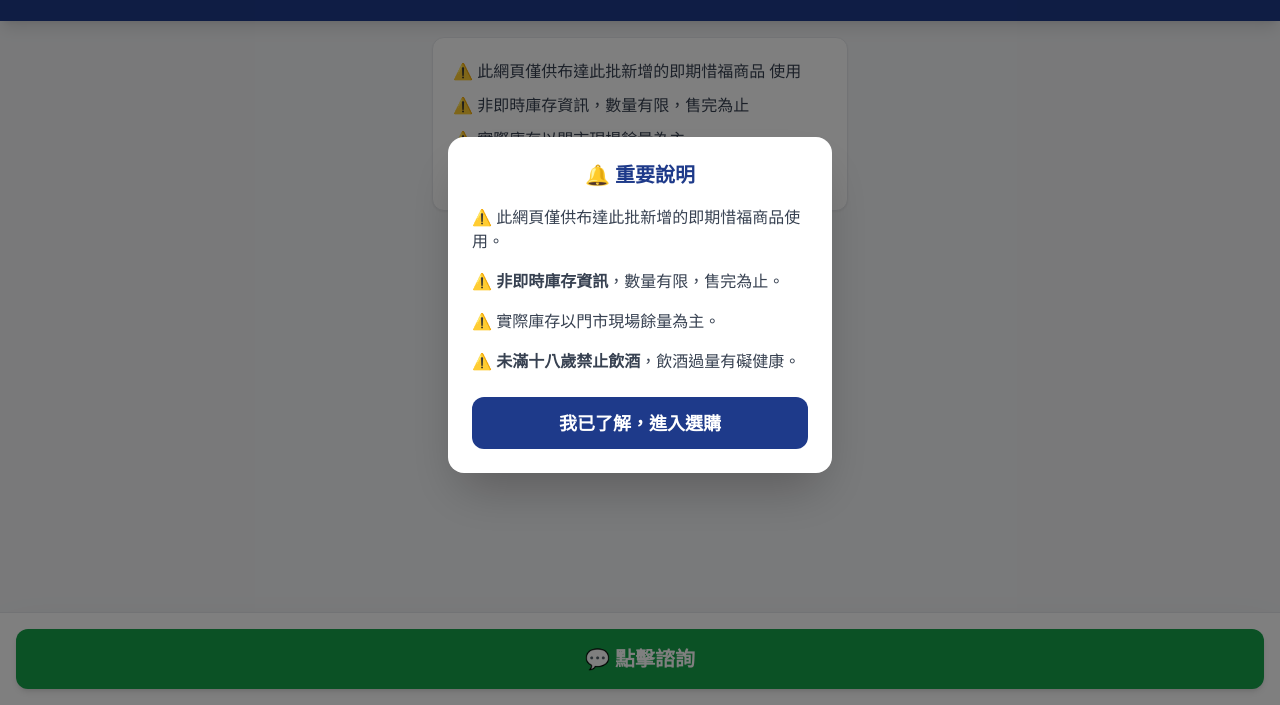
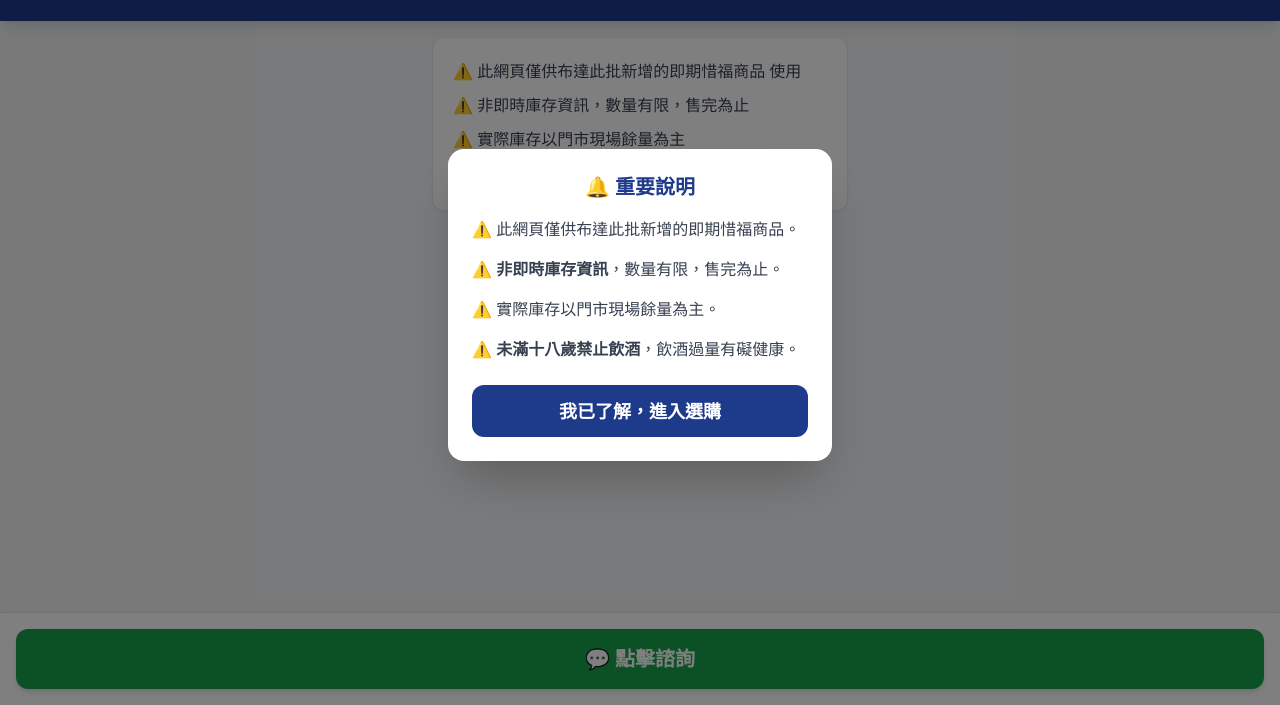
Before and after one commit to Tai9KK/HLALLCS, a plain HTML site: page LMT-HL.html in a window 1280 px wide. Shown: the part 95-800 px from the top of the page. Drawn offline with nearby package versions, Linux system fonts and the light colour scheme; no server answers.

Commit message:
Update LMT-HL.html

```diff
--- a/LMT-HL.html
+++ b/LMT-HL.html
@@ -13,7 +13,7 @@
         <div class="bg-white rounded-2xl p-6 max-w-sm w-full shadow-2xl">
             <h2 class="text-xl font-bold text-blue-900 mb-4 text-center">🔔 重要說明</h2>
             <div class="space-y-4 text-gray-700 text-base">
-                <p>⚠️ 此網頁僅供布達此批新增的即期惜福商品使用。</p>
+                <p>⚠️ 此網頁僅供布達此批新增的即期惜福商品。</p>
                 <p>⚠️ <strong>非即時庫存資訊</strong>，數量有限，售完為止。</p>
                 <p>⚠️ 實際庫存以門市現場餘量為主。</p>
                 <p>⚠️ <strong>未滿十八歲禁止飲酒</strong>，飲酒過量有礙健康。</p>
```
